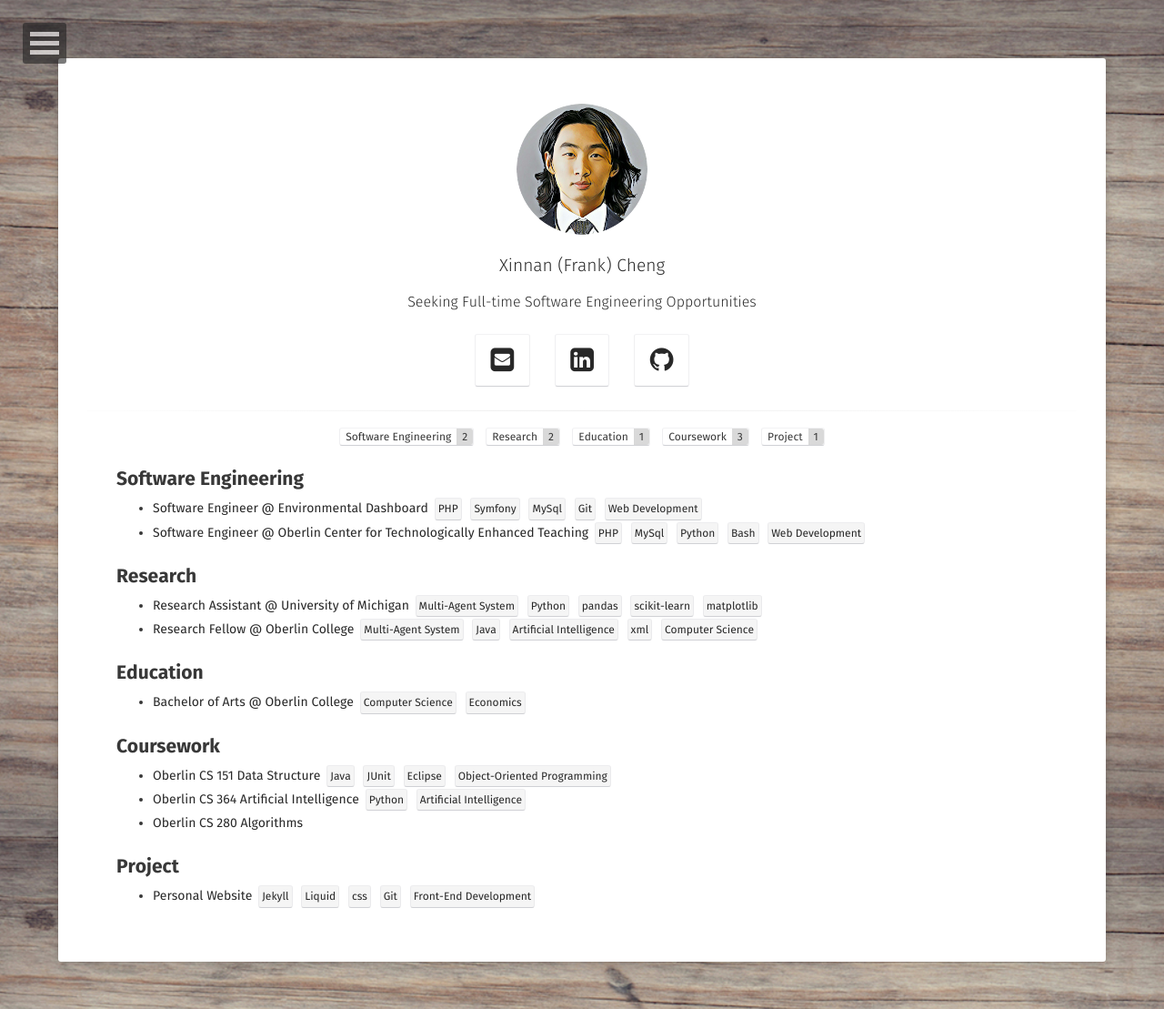
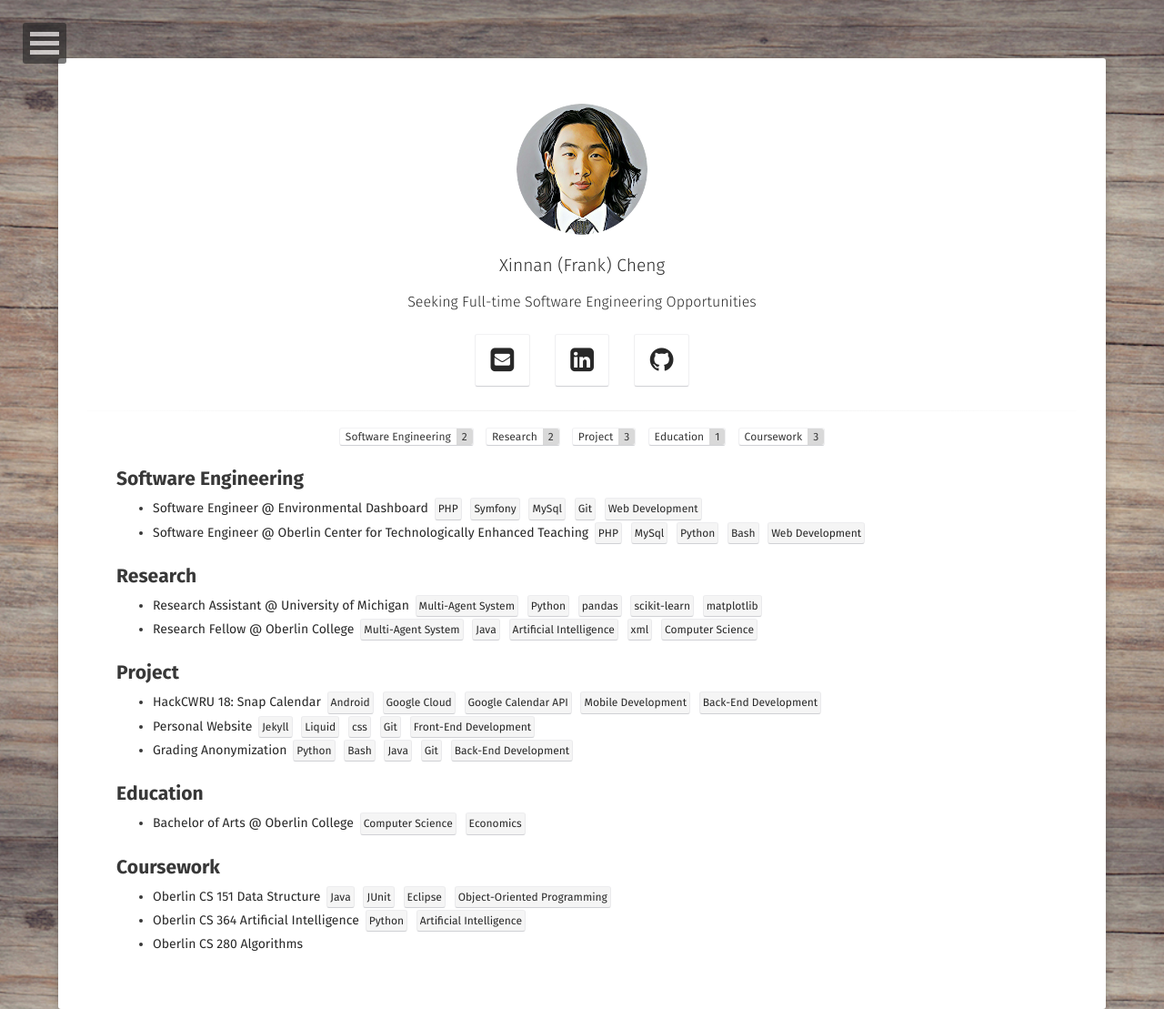
Before and after one commit to ai-xiaihai/ai-xiaihai.github.io, a Jekyll site: the page built from index.md, in a window 1280 px wide. Shown: the whole page at 91% size. Built offline with Jekyll 4.4.1, drawn with Linux system fonts in a browser that asks for light colours; some web fonts are replaced; comment, search, counter and statistics services are not loaded.

Commit message:
new content

```diff
--- a/_layouts/home.html
+++ b/_layouts/home.html
@@ -35,7 +35,7 @@
 
 
      <!-- only some tags, act as categories -->
-     {% assign site_tags = "Software Engineering,Research,Education,Coursework,Project"%}
+     {% assign site_tags = "Software Engineering,Research,Project,Education,Coursework"%}
      {% assign tags_list = site_tags | split:',' %}
      <ul class="entry-meta inline-list">
       {% for item in (0..tags_list.size) %}{% unless forloop.last %}
--- /dev/null
+++ b/_posts/2017-02-01-wt17.md
@@ -0,0 +1,16 @@
+---
+layout: post
+title:  "Grading Anonymization"
+date:   2017-01-03
+end_date: 2017-02-01
+excerpt: "Improve CS 151 grading system to enable graders to grade without knowing students’ names and grade histories."
+tags: [Python, Bash, Java, Git, Back-End Development, Web Development, Project]
+comments: false
+---
+
+Improve CS 151 grading system to enable graders to grade without knowing students’ names and grade histories. This is my 2017 winter term project at Oberlin.
+
+<div markdown="0">
+	<a href="https://github.com/ai-xiaihai/WT2017-GradingAnonymization" class="btn btn-info">
+	Source Code
+</a></div>
--- /dev/null
+++ b/_posts/2018-03-01-hackcwru17.md
@@ -0,0 +1,15 @@
+---
+layout: post
+title: "HackCWRU 18: Snap Calendar"
+no_date: true
+excerpt: "Android app that scans posters and add Calendar events."
+tags: [Android, Google Cloud, Google Calendar API, Mobile Development, Back-End Development, Google Cloud Natural Language, Google Cloud Vision, Android Studio, Project]
+comments: false
+---
+
+For Case Western University Hackathon 2017, we built an Android app that scans posters to find events and add them to Google Calendar.
+
+<div markdown="0">
+	<a href="https://github.com/AndrewYinLi/Snap-Calendar" class="btn btn-info">
+	Source Code
+</a></div>
```
Also changed, not shown: _posts/2018-02-26-my-site.md (+5 -0 lines), _posts/2018-05-20-CV.md (renamed from _posts/2018-01-03-CV.md).
